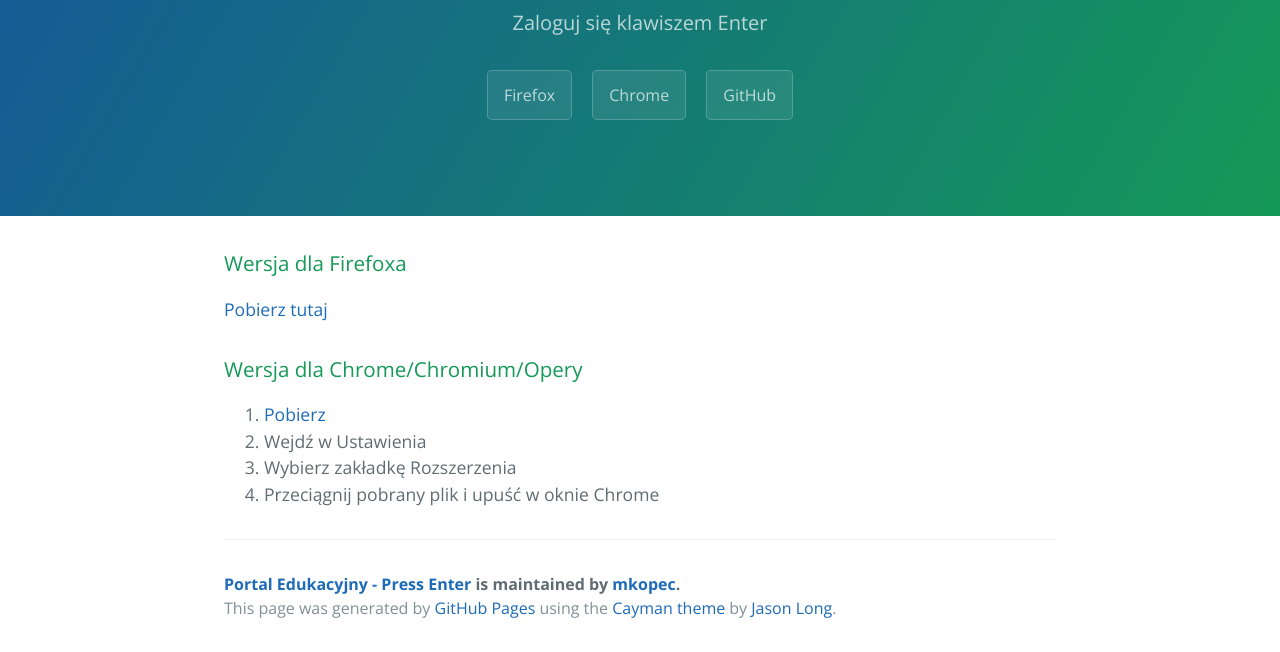
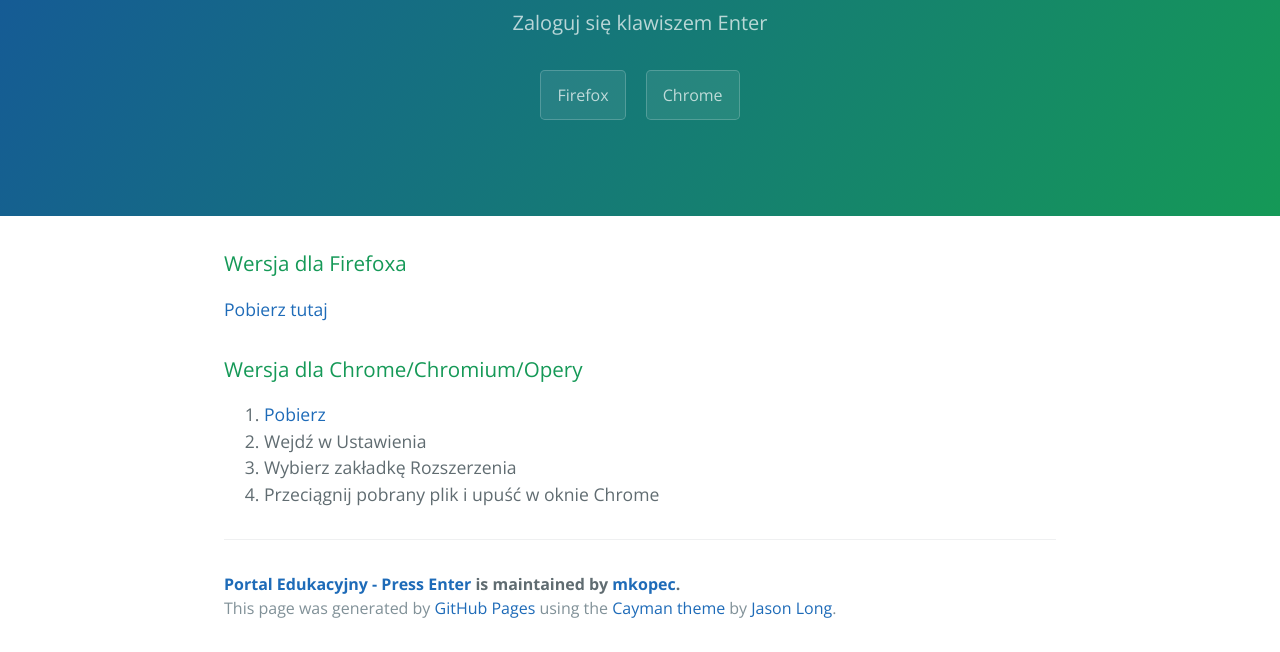
Before and after one commit to mkopec/pepe, a plain HTML site: page index.html in a window 1280 px wide. Shown: the part 167-819 px from the top of the page. Drawn offline with nearby package versions, Linux system fonts and the light colour scheme.

Commit message:
Deleted the GitHub Button

```diff
--- a/index.html
+++ b/index.html
@@ -15,7 +15,6 @@
       <h2 class="project-tagline">Zaloguj się klawiszem Enter</h2>
       <a href="https://addons.mozilla.org/pl/firefox/addon/pepe/" class="btn">Firefox</a>
       <a href="https://github.com/mkopec/pepe/blob/master/bin/chrome.crx?raw=true" class="btn">Chrome</a></a>
-      <a href="https://github.com/mkopec/pepe" class="btn">GitHub</a>
     </section>
 
     <section class="main-content">
```
